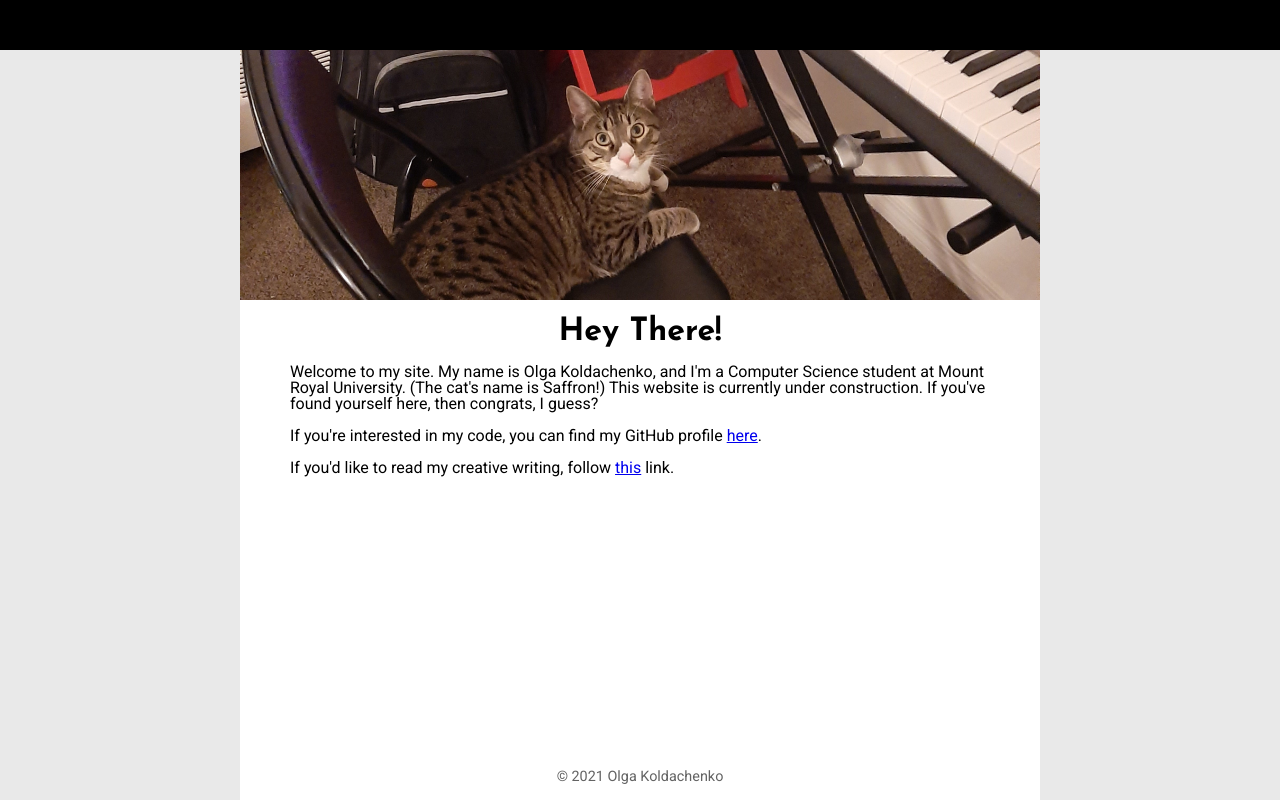
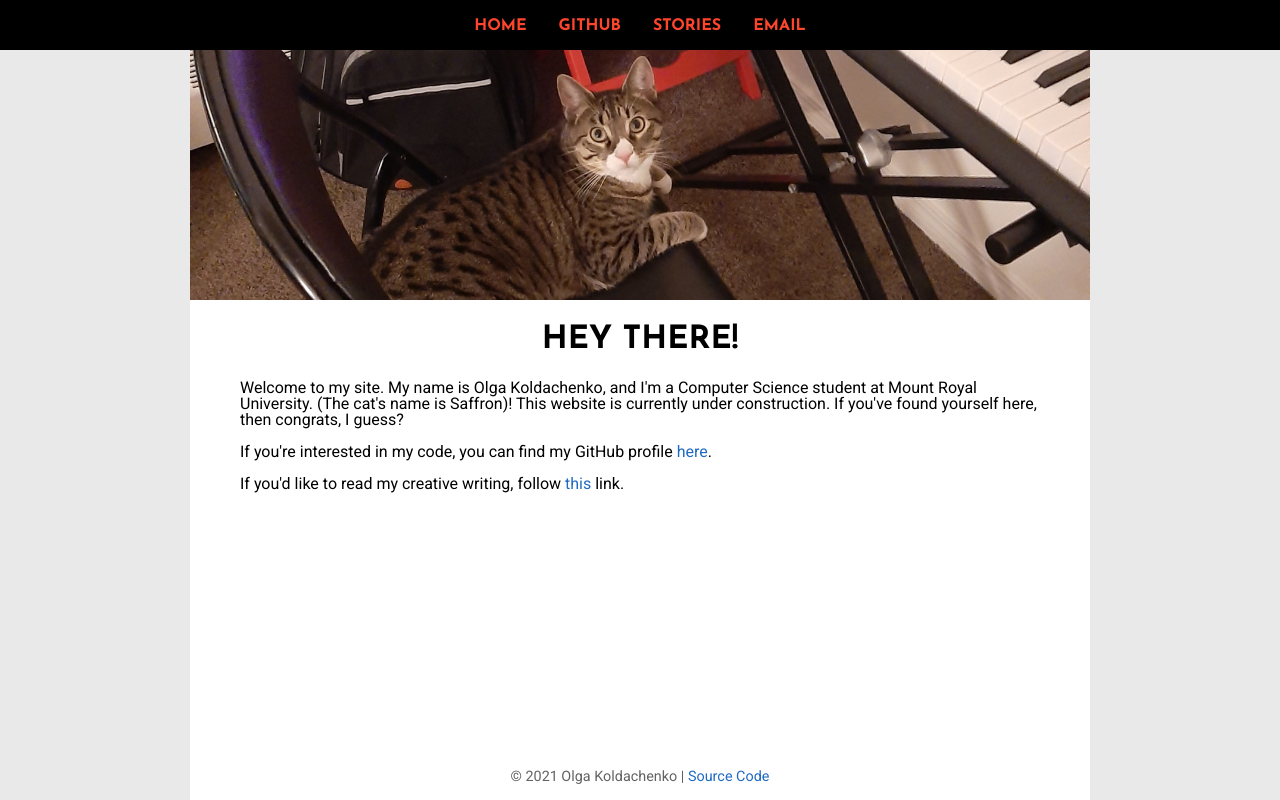
Before and after one commit to okold/homepage, a PHP site: page / in a window 1280 px wide. Run offline with PHP 8.4, Linux system fonts and the light colour scheme.

Commit message:
JS navbar

```diff
--- a/index.html
+++ b/index.html
@@ -9,26 +9,20 @@
         <title>Olga Koldachenko</title>
     </head>
     <body>
+        <header>
+            <script src="javascript/nav.js"></script>
+        </header>
         <a href="#main" id="skipnav">Skip navigation.</a>
-        <header>
-            <div id="hamburger">-_-</div>
-            <ul id="nav">
-                <li>Home</li>
-                <li>GitHub</li>
-                <li>Nonfiction</li>
-                <li>Email</li>
-            </ul>
-        </header>
         <main id="main">
             <div id="banner"></div>
             <h1>Hey There!</h1>
             <div id="info">
-                <p>Welcome to my site. My name is Olga Koldachenko, and I'm a Computer Science student at Mount Royal University. (The cat's name is Saffron!) This website is currently under construction. If you've found yourself here, then congrats, I guess?</p>
+                <p>Welcome to my site. My name is Olga Koldachenko, and I'm a Computer Science student at Mount Royal University. (The cat's name is Saffron)! This website is currently under construction. If you've found yourself here, then congrats, I guess?</p>
                 <p>If you're interested in my code, you can find my GitHub profile <a href="https://github.com/okold">here</a>.</p>
                 <p>If you'd like to read my creative writing, follow <a href="stories.html">this</a> link.</p>
             </div>
             <footer>
-                © 2021 Olga Koldachenko
+                <p>© 2021 Olga Koldachenko | <a href="https://github.com/okold/homepage">Source Code</a></p>
             </footer>
         </main>
     </body>
--- /dev/null
+++ b/javascript/nav.js
@@ -0,0 +1,26 @@
+window.addEventListener("DOMContentLoaded", (e) => {
+    let header = document.querySelector("header");
+    let nav = document.createElement("ul");
+    nav.id = "nav";
+
+    let links = [
+        {href: "index.html", text: "Home"},
+        {href: "https://github.com/okold/", text: "GitHub"},
+        {href: "stories.html", text: "Stories"},
+        {href: "mailto: okold525@mtroyal.ca", text: "Email"}
+    ];
+
+    for (let link of links) {
+        let li = document.createElement("li");
+
+        let a = document.createElement("a");
+
+        a.href = link.href;
+        a.textContent = link.text;
+
+        li.appendChild(a);
+        nav.appendChild(li);
+    }
+
+    header.appendChild(nav);
+})
--- a/style.css
+++ b/style.css
@@ -1,7 +1,9 @@
 :root {
-    --darker: rgb(0,0,0);
+    --darker: rgb(0, 0, 0);
     --dark: rgb(99, 99, 99);
     --light: rgb(233, 233, 233);
+    --nav: rgb(255, 70, 45);
+    --link: rgb(32, 107, 194);
 }
 
 body {
@@ -9,6 +11,14 @@ body {
     background-color: var(--light);
 }
 
+a {
+    color: var(--link);
+    text-decoration: none;
+}
+
+a:hover {
+    text-decoration: underline;
+}
 
 #skipnav {
     position: absolute;
@@ -19,7 +29,25 @@ header {
     background-color: var(--darker);
     height: 50px;
     display: flex;
+    flex-direction: row;
+    align-content: center;
     justify-content: center;
+}
+
+#nav {
+    display: flex;
+    flex-direction: row;
+}
+
+#nav li {
+    margin:auto;
+    padding: 1rem;
+}
+
+#nav li a {
+    color: var(--nav);
+    font-family: 'Josefin Sans', sans-serif;
+    text-transform: uppercase;
 }
 
 #banner {
@@ -34,13 +62,13 @@ header {
 main {
     display: flex;
     flex-direction: column;
-    width: 800px;
+    width: 900px;
     margin: 0 auto;
     background-color: white;
     height: calc(100vh - 50px);
 }
 
-@media only screen and (max-width: 800px) {
+@media only screen and (max-width: 900px) {
     main {
       width: 100%;
     }
@@ -50,7 +78,8 @@ h1 {
     font-size: 2rem;
     font-weight: bold;
     font-family: 'Josefin Sans', sans-serif;
-    margin: 1rem auto;
+    margin: 1.5rem auto;
+    text-transform: uppercase;
 }
 
 p {
@@ -68,4 +97,11 @@ footer {
     align-self: flex-end;
     color: var(--dark);
     font-size: 0.9rem;
+    display: flex;
+    flex-direction: column;
 }
+
+footer p {
+    padding: 0;
+    margin: auto;
+}
```
